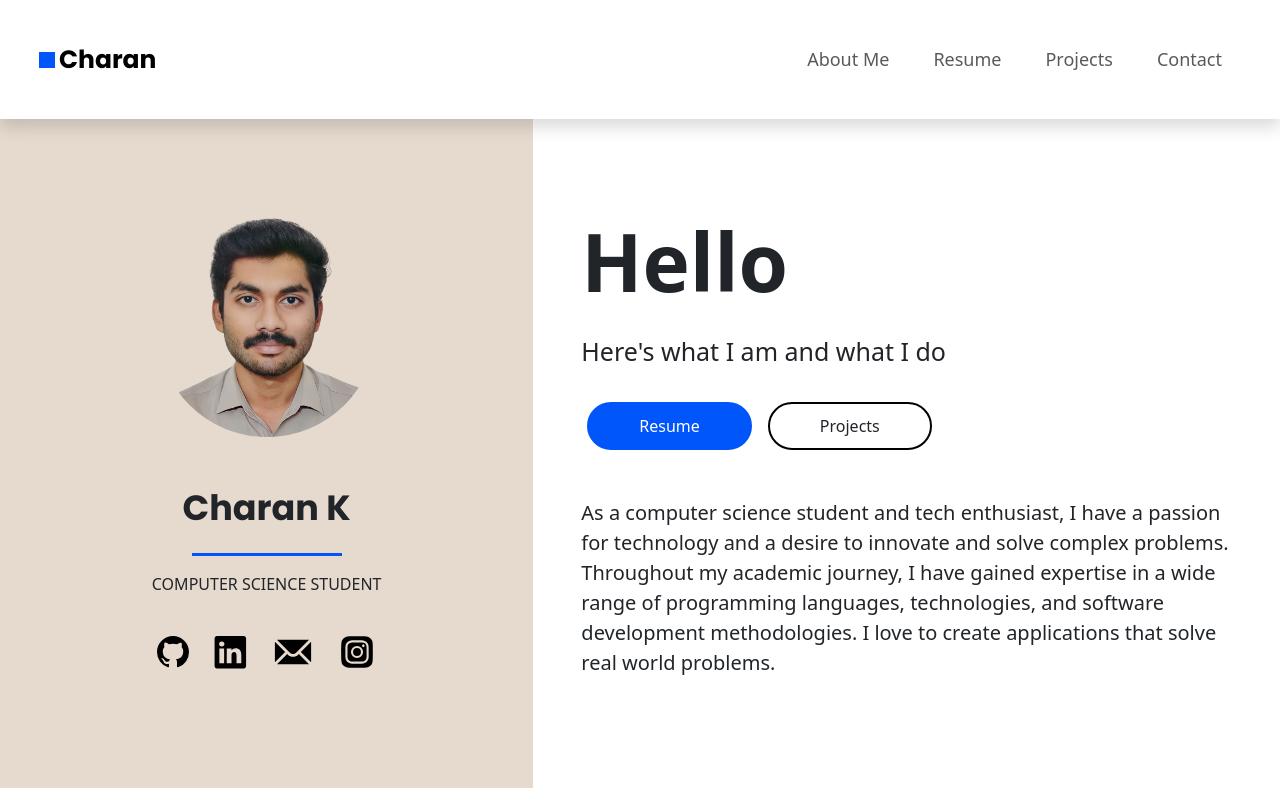
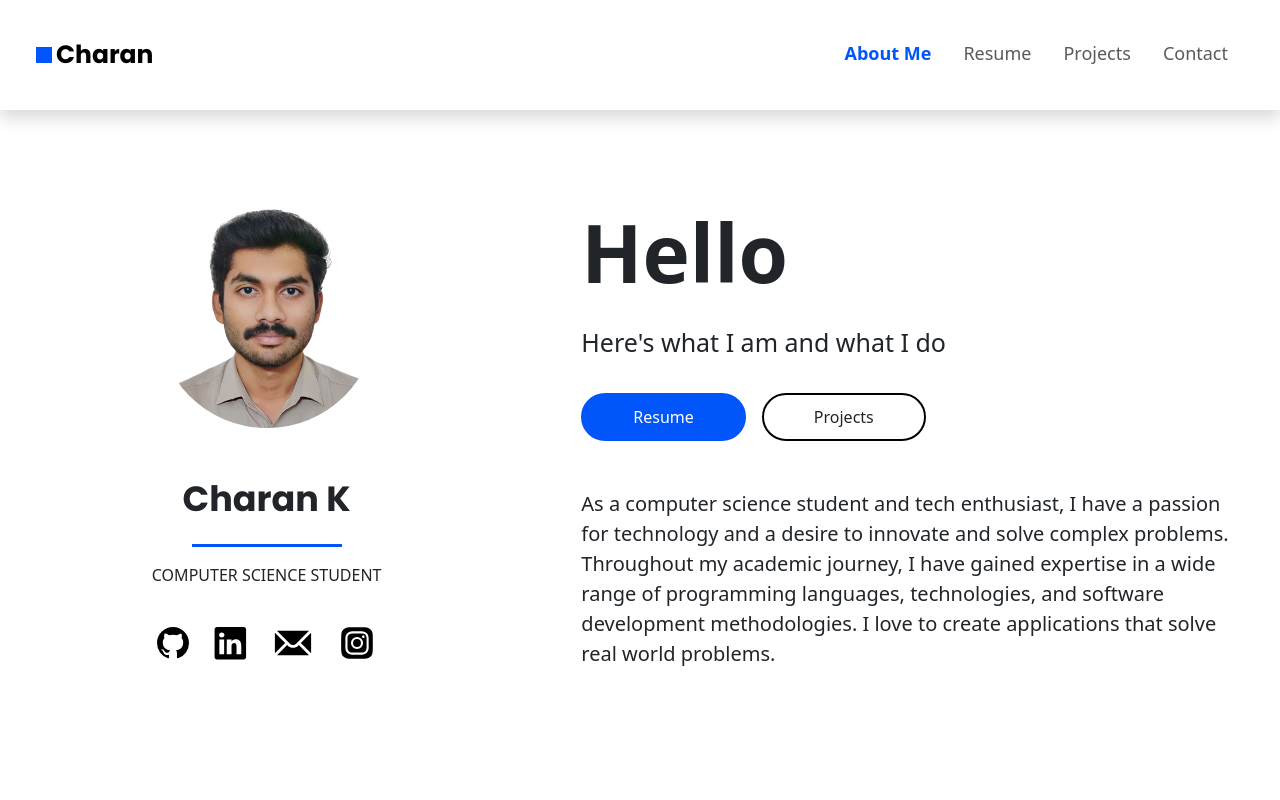
Before and after one commit to charanGIT06/charan-s-website, a React (Vite) app: page / in a window 1280 px wide. Shown: the top 800 px of the page. Built offline with nearby package versions, Linux system fonts and the light colour scheme.

Commit message:
Added NavContext with NavStates

```diff
--- a/package.json
+++ b/package.json
@@ -11,7 +11,8 @@
   "dependencies": {
     "@emailjs/browser": "^3.10.0",
     "react": "^18.2.0",
-    "react-dom": "^18.2.0"
+    "react-dom": "^18.2.0",
+    "react-icons": "^4.10.1"
   },
   "devDependencies": {
     "@types/react": "^18.0.27",
--- a/src/App.jsx
+++ b/src/App.jsx
@@ -7,9 +7,14 @@ import Projects from "./pages/Projects.jsx";
 import Resume from "./pages/Resume.jsx";
 import NavBar from "./components/NavBar.jsx";
 import Footer from "./components/Footer.jsx";
+import { NavProvider } from "./context/NavContext.jsx";
+import { ThemeProvider } from "./context/ThemeContext.jsx";
 
 const App = () => {
   return (
+    <div className="app">
+      <ThemeProvider>
+        <NavProvider>
           <BrowserRouter>
             <NavBar />
             <Routes>
@@ -18,8 +23,11 @@ const App = () => {
               <Route path="/projects" element={<Projects />}></Route>
               <Route path="/resume" element={<Resume />}></Route>
             </Routes>
-      <Footer/>
+            <Footer />
           </BrowserRouter>
+        </NavProvider>
+      </ThemeProvider>
+    </div>
   );
 };
 
--- a/src/components/Footer.jsx
+++ b/src/components/Footer.jsx
@@ -27,6 +27,7 @@ const Footer = () => {
       <div className="attributions py-4 px-5">
         <h5>Attributions</h5>
         <div className="attr pt-2 pt-2">
+
           <a href="https://iconscout.com/icons/github" target="_blank">
             Github Logo Icon
           </a>{" "}
--- a/src/components/NavBar.jsx
+++ b/src/components/NavBar.jsx
@@ -1,9 +1,15 @@
 import { Link } from "react-router-dom";
 import "../css/navbar.css";
+import { useNav } from "../context/NavContext.jsx";
+import { useTheme } from "../context/ThemeContext.jsx";
+import { MdOutlineLightMode, MdOutlineDarkMode } from "react-icons/md";
 
 const NavBar = () => {
+  const { activeTab, setActiveTab } = useNav()
+  const { theme, toggleTheme } = useTheme()
+
   return (
-    <nav className="navbar navbar-expand-lg bg-body-tertiary p-3 p-md-4 shadow">
+    <nav className="navbar navbar-expand-lg bg-body-dark p-3 p-md-4 shadow">
       <div className="container-fluid">
         <Link to="/" className="nav-main-heading">
           <div className="name-container d-flex flex-row align-items-center">
@@ -24,42 +30,21 @@ const NavBar = () => {
         </button>
         <div className="collapse navbar-collapse" id="navbarNavAltMarkup">
           <div className="navbar-nav">
-            <Link to="/">
-              <a
-                className="nav-link p-1 p-md-3 text-center"
-                aria-current="page"
-                href="#"
-              >
-                About Me
-              </a>
-            </Link>
-            <Link to="/resume">
-              <a
-                className="nav-link p-1 p-md-3 text-center"
-                aria-current="page"
-                href="#"
-              >
-                Resume
-              </a>
-            </Link>
-            <Link to="/projects">
-              <a
-                className="nav-link p-1 p-md-3 text-center"
-                aria-current="page"
-                href="#"
-              >
-                Projects
-              </a>
-            </Link>
-            <Link to="/contact">
-              <a
-                className="nav-link p-1 p-md-3 text-center"
-                aria-current="page"
-                href="#"
-              >
-                Contact
-              </a>
-            </Link>
+            {
+              [['/', 'About Me'], ['/resume', 'Resume'], ['/projects', 'Projects'], ['/contact', 'Contact']].map((item, index) => {
+                return (
+                  <Link to={item[0]} onClick={() => { setActiveTab(item[0]) }}>
+                    <p className={`nav-link m-0 p-1 p-md-3 text-center ${activeTab === item[0].toLowerCase() ? 'active-tab' : ''} `}>{item[1]}</p>
+                  </Link>
+                )
+              })
+            }
+            {/* <button className="nav-link" onClick={() => {
+              toggleTheme()
+            }}>
+              {theme === 'light' ? 'dark' : 'light'}
+              {theme === 'light' ? <MdOutlineDarkMode className="ms-2" /> : <MdOutlineLightMode className="ms-2" />}
+            </button> */}
           </div>
         </div>
       </div>
--- /dev/null
+++ b/src/context/NavContext.jsx
@@ -0,0 +1,19 @@
+import { useContext, useState, createContext } from 'react'
+
+const NavContext = createContext()
+
+const NavProvider = ({ children }) => {
+  const [activeTab, setActiveTab] = useState('/')
+
+  return (
+    <NavContext.Provider value={{ activeTab, setActiveTab }}>
+      {children}
+    </NavContext.Provider>
+  )
+}
+
+const useNav = () => {
+  return useContext(NavContext)
+}
+
+export { NavProvider, useNav }
--- /dev/null
+++ b/src/context/ThemeContext.jsx
@@ -0,0 +1,21 @@
+import { useState, useContext, createContext } from 'react';
+
+const ThemeContext = createContext();
+
+const ThemeProvider = ({ children }) => {
+  const [theme, setTheme] = useState('light');
+
+  const toggleTheme = () => {
+    setTheme(theme === 'light' ? 'dark' : 'light');
+  };
+
+  return (
+    <ThemeContext.Provider value={{ theme, toggleTheme }}>
+      {children}
+    </ThemeContext.Provider>
+  );
+}
+
+const useTheme = () => useContext(ThemeContext);
+
+export { ThemeProvider, useTheme };
--- a/src/css/aboutMe.css
+++ b/src/css/aboutMe.css
@@ -11,6 +11,7 @@
   background-color: var(--cream);
   height: 100%;
 }
+
 /* .hero-right {
   height: 100%;
 } */
@@ -18,6 +19,7 @@
   .hero-left {
     background-color: white;
   }
+
   .hero-right {
     background-color: var(--cream);
   }
@@ -30,7 +32,7 @@
 }
 
 .hello {
-font-weight: 700;
+  font-weight: 700;
 }
 
 .hero-para {
@@ -40,8 +42,8 @@ font-weight: 700;
 
 .hero-text {
   font-size: 20px;
-  text-align: left;
 }
+
 .container {
   margin: auto 0;
 }
@@ -52,6 +54,7 @@ font-weight: 700;
   border-radius: 50%;
   margin: 50px;
 }
+
 .socials {
   height: 80px;
   width: 100%;
@@ -61,16 +64,20 @@ font-weight: 700;
 .github {
   width: 2rem;
 }
+
 .linkedin {
   width: 2.2rem;
 }
+
 .instagram {
   width: 2.4rem;
 }
+
 .mail {
   height: 2.6rem !important;
   /* width: 2.4rem; */
 }
+
 .info {
   margin-top: 18rem;
   padding: 2.5rem;
--- a/src/css/navbar.css
+++ b/src/css/navbar.css
@@ -1,9 +1,11 @@
 .navbar {
   background-color: white !important;
 }
+
 .navbar-nav {
   margin-left: auto;
 }
+
 .nav-name {
   text-decoration: none;
   color: black;
@@ -11,19 +13,30 @@
   font-weight: 700;
   font-size: 25px;
 }
+
 .navbar a {
   font-size: 18px;
   text-decoration: none !important;
-  border: 3px solid white;
+  /* border: 3px solid red !important; */
+}
+
+.nav-link {
+  border: 0px;
+  border-bottom: 3px solid white;
 }
 .nav-link:hover {
-  border-bottom: 3px solid var(--blue);
+  border-color: var(--blue) !important;
   color: var(--blue) !important;
 }
+
 @media (max-width: 450px) {
   .nav-link:hover {
     border-bottom: 3px solid white;
-    border-left: 3px solid var(--blue);
-    border-right: 3px solid var(--blue);
   }
 }
+
+.active-tab {
+  /* border-bottom: 3px solid var(--blue) !important; */
+  font-weight: 700 !important;
+  color: var(--blue) !important;
+}
--- a/src/css/resume.css
+++ b/src/css/resume.css
@@ -45,7 +45,7 @@
   background-color: none;
 }
 .other-info {
-  background-color: #ffff !important;
+  background-color: #ffff;
 }
 .second-card {
   margin-top: 3rem;
--- a/src/css/styles.css
+++ b/src/css/styles.css
@@ -5,6 +5,7 @@
   --cream: #e6dacf;
   --light-cream: #f4ece6;
 }
+
 * {
   padding: 0;
   margin: 0;
@@ -69,13 +70,20 @@
   background-color: var(--blue) !important;
   border: 2px solid var(--blue) !important;
 }
+
 .btn-blue:hover {
   background-color: #ffff !important;
   color: var(--blue) !important;
 }
+
 .btn-outline {
   border: 2px solid black !important;
 }
+
+.btn-outline-dark {
+  border: 2px solid white !important;
+}
+
 .btn-outline:hover {
   background-color: black !important;
   color: #ffff !important;
@@ -94,6 +102,7 @@
   height: auto;
   padding: 2rem 0;
 }
+
 .heading {
   font-weight: 700;
   font-size: 2rem;
@@ -107,6 +116,7 @@
   top: 8%;
   left: 0;
 }
+
 .project-card {
   background-color: #ffff;
   /* width: 65% !important; */
@@ -125,6 +135,7 @@
   margin: 0;
   padding: 0;
 }
+
 li {
   padding: 0;
   margin: 0;
--- a/src/pages/AboutMe.jsx
+++ b/src/pages/AboutMe.jsx
@@ -5,12 +5,15 @@ import github from "../img/github.svg";
 import linkedin from "../img/linkedin.svg";
 import mail from "../img/mail.svg";
 import instagram from "../img/instagram.svg";
+import { useTheme } from "../context/ThemeContext";
 
 const AboutMe = () => {
+  const { theme } = useTheme();
+
   return (
-    <div className="hero d-flex flex-column flex-md-row align-items-center justify-content-center">
+    <div className={`hero d-flex flex-column flex-md-row align-items-center justify-content-center ${theme === 'light' ? '' : 'bg-dark text-light'}`}>
       <div className="box"></div>
-      <div className="hero-left p-md-5 d-flex flex-column flex-md-row align-items-center justify-content-center col-12 col-md-5">
+      <div className={`hero-left p-md-5 d-flex flex-column flex-md-row align-items-center justify-content-center col-12 col-md-5 ${theme==='light'?'bg-white text-dark':'bg-dark text-dark'}`}>
         <div className="pb-md-5">
           <div className="container d-flex flex-column align-items-center">
             <img
@@ -21,12 +24,12 @@ const AboutMe = () => {
             <h1 className="name">Charan K</h1>
             <div className="blue-line my-3"></div>
             <p className="designation">COMPUTER SCIENCE STUDENT</p>
-            <div className="btns-container d-block d-flex d-md-none my-4">
+            <div className="btns-container d-block d-flex flex-column d-md-none my-4">
               <Link to="/resume">
                 <button className="btn btn-blue me-1">Resume</button>
               </Link>
-              <Link to="/projects">
-                <button className="btn btn-outline">Projects</button>
+              <Link to="/projects" className="mt-3">
+                <button className={`btn ${theme === 'dark' ? 'btn-outline-dark text-white' : 'btn-outline'}`}>Projects</button>
               </Link>
             </div>
           </div>
@@ -53,13 +56,12 @@ const AboutMe = () => {
       <div className="hero-right px-5 pb-5 pt-5 pt-md-0">
         <h1 className="hello pt-4 pt-md-5">Hello</h1>
         <p className="hero-para py-3">Here's what I am and what I do</p>
-        <div className="btn-container d-none d-md-block d-flex flex-column-wrap">
+        <div className="d-none d-md-block">
           <Link to="/resume">
             <button className="btn btn-blue me-3">Resume</button>
           </Link>
-
           <Link to="/projects">
-            <button className="btn btn-outline">Projects</button>
+            <button className={`btn btn-outline text ${theme === 'light' ? 'btn-outline' : 'btn-outline-dark text-white'}`}>Projects</button>
           </Link>
         </div>
         <p className="hero-text pt-3 pt-md-5">
--- a/src/pages/Resume.jsx
+++ b/src/pages/Resume.jsx
@@ -85,6 +85,7 @@ const Resume = () => {
             <Item content="Java" />
             <Item content="JavaScript" />
             <Item content="React" />
+            <Item content="Firebase" />
             <Item content="HTML" />
             <Item content="CSS" />
           </div>
```
Also changed, not shown: 1 other file (tests, documents, lock files or other folders). Lines whose indentation alone changed are shown as unchanged.
